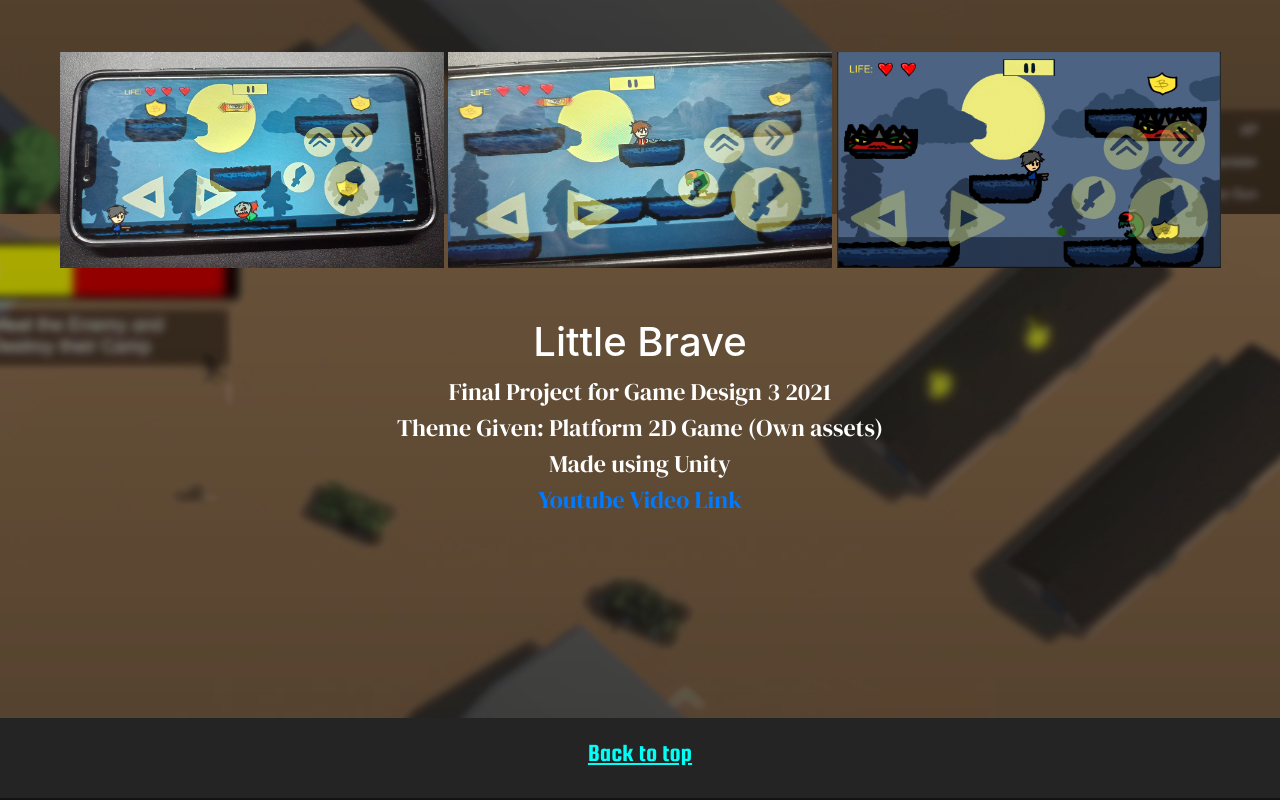
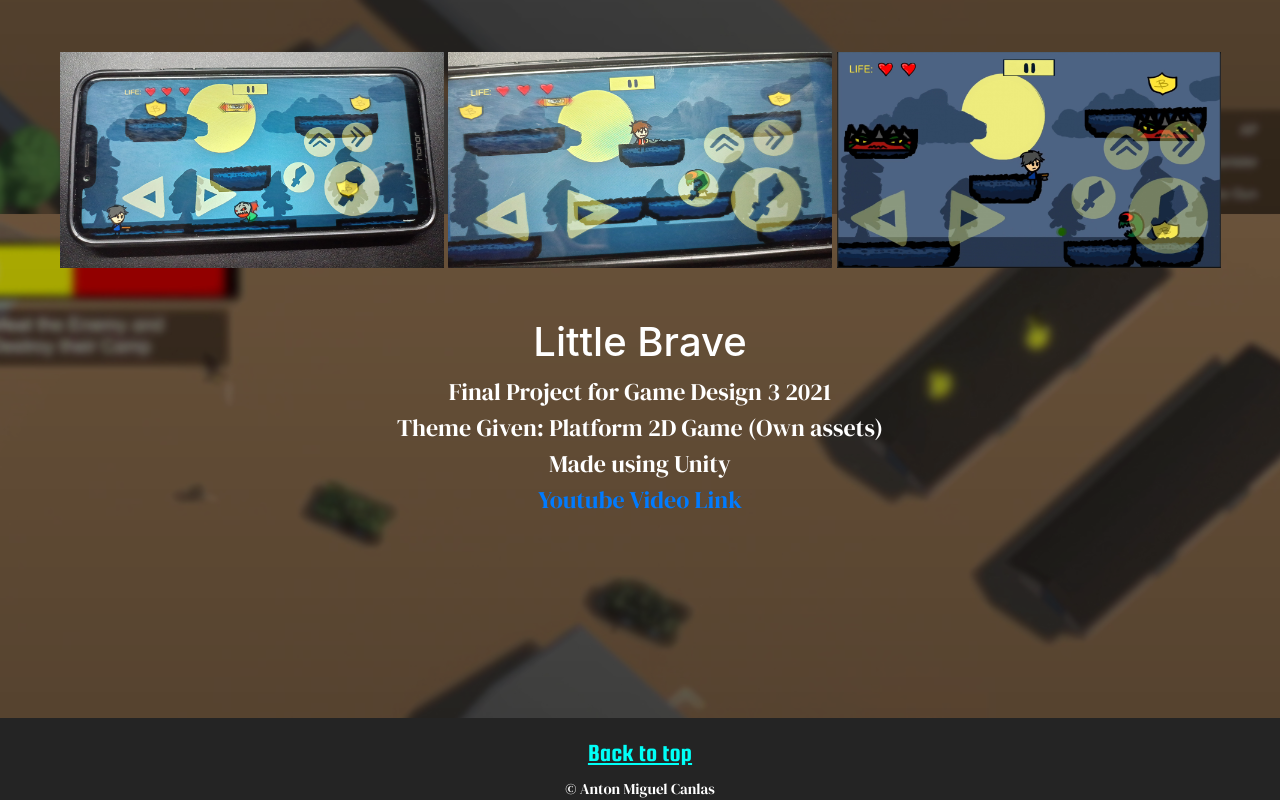
Before and after one commit to Migz371/Portfolio, a plain HTML site: page index.html in a window 1280 px wide. Shown: the part 3777-4577 px from the top of the page. Drawn offline with nearby package versions, Linux system fonts and the light colour scheme.

Commit message:
copyright logo added

```diff
--- a/index.html
+++ b/index.html
@@ -259,6 +259,9 @@
 
 
 		<div class = "footer">
+
+
+
 		<center>
 
 		<a href = "#drag">
@@ -266,6 +269,8 @@
 		</a>
 
 		</center>
+
+			<p> © Anton Miguel Canlas </p>
 		</div>
 
 
--- a/style.css
+++ b/style.css
@@ -105,11 +105,16 @@
 			}
 
 			.footer h1{
-				margin: 20 0 30 0;
+				margin: 20 0 10 0;
 				text-decoration:underline;
 				font-size: 25px;
 				color: 00fff7;
 				font-family: 'Squada One', cursive;
+			}
+
+			.footer p{
+				margin: 0 0 0 0;
+				font-size: 15px;
 			}
 
 			.embed-responsive{
```
